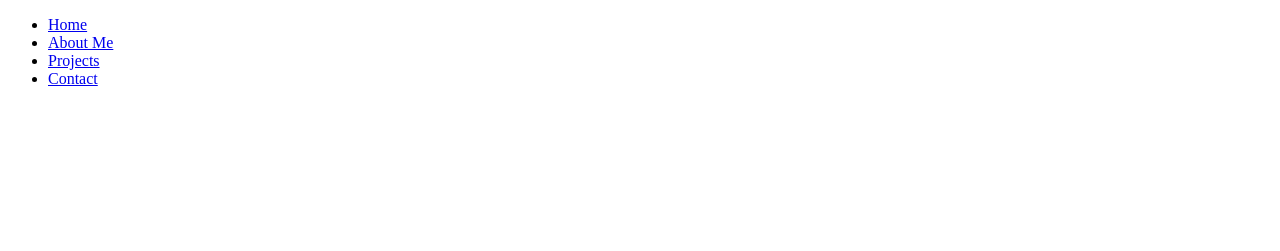
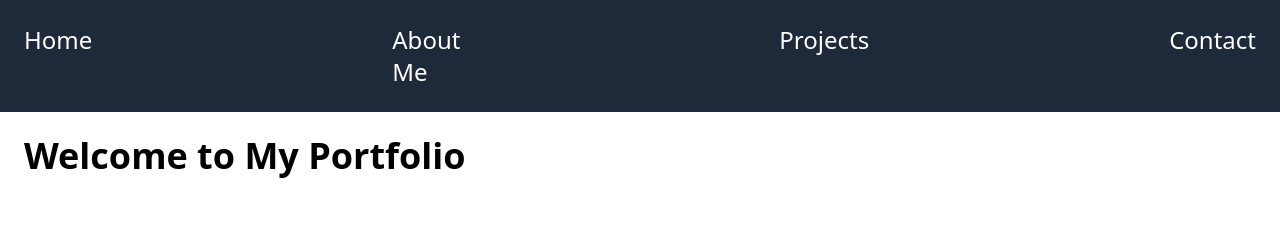
Before and after one commit to Riva-8/Portfolio_Project, a website: page index.html in a window 1280 px wide. Drawn offline with Linux system fonts and the light colour scheme.

Commit message:
Tailwind used

```diff
--- a/css/style.css
+++ b/css/style.css
@@ -1,4 +1,2 @@
 /* This project uses tailwind css */
-@tailwind base;
-@tailwind components;
-@tailwind utilities;
+@import "tailwindcss";
--- a/index.html
+++ b/index.html
@@ -4,19 +4,25 @@
     <meta charset="UTF-8" />
     <meta name="viewport" content="width=device-width, initial-scale=1.0" />
     <title>Portfolio</title>
-    <link rel="stylesheet" href="css/style.css" />
+    <link rel="stylesheet" href="css/output.css" />
     <script src="js/main.js" defer></script>
   </head>
   <body>
-    <header>
+    <header
+      class="flex justify-between items-center p-6 bg-gray-800 text-white"
+    >
       <nav>
-        <ul>
-          <li><a href="#home">Home</a></li>
-          <li><a href="#about">About Me</a></li>
-          <li><a href="#projects">Projects</a></li>
-          <li><a href="#contact">Contact</a></li>
+        <ul class="flex space-x-75 justify-items-center">
+          <li><a href="#home" class="text-2xl">Home</a></li>
+          <li><a href="#about" class="text-2xl">About Me</a></li>
+          <li><a href="#projects" class="text-2xl">Projects</a></li>
+          <li><a href="#contact" class="text-2xl">Contact</a></li>
         </ul>
       </nav>
     </header>
+    <main class="p-6">
+      <section id="home" class="mb-12">
+        <h1 class="text-4xl font-bold mb-4">Welcome to My Portfolio</h1>
+        <p class="text-lg">
   </body>
 </html>
--- /dev/null
+++ b/package.json
@@ -0,0 +1,6 @@
+{
+  "dependencies": {
+    "@tailwindcss/cli": "^4.1.16",
+    "tailwindcss": "^4.1.16"
+  }
+}
```
Also changed, not shown: css/output.css (added), 1 other file.
